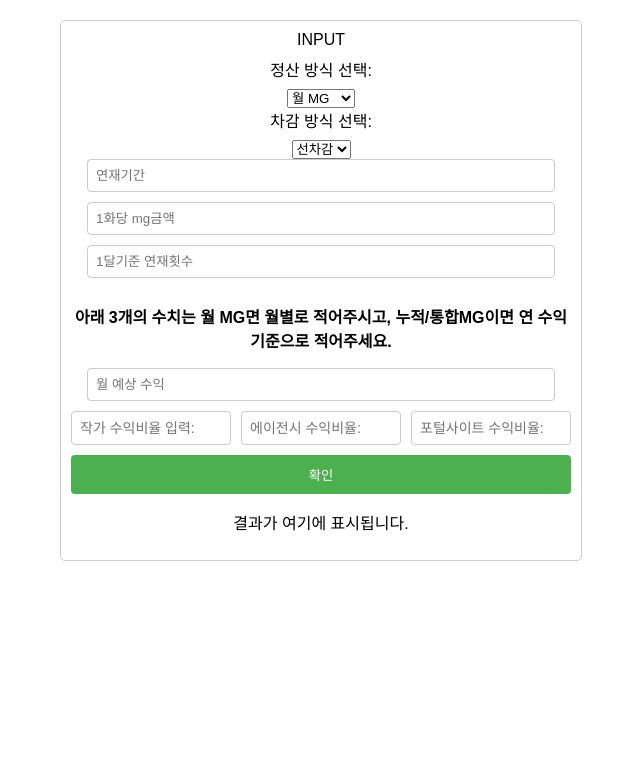
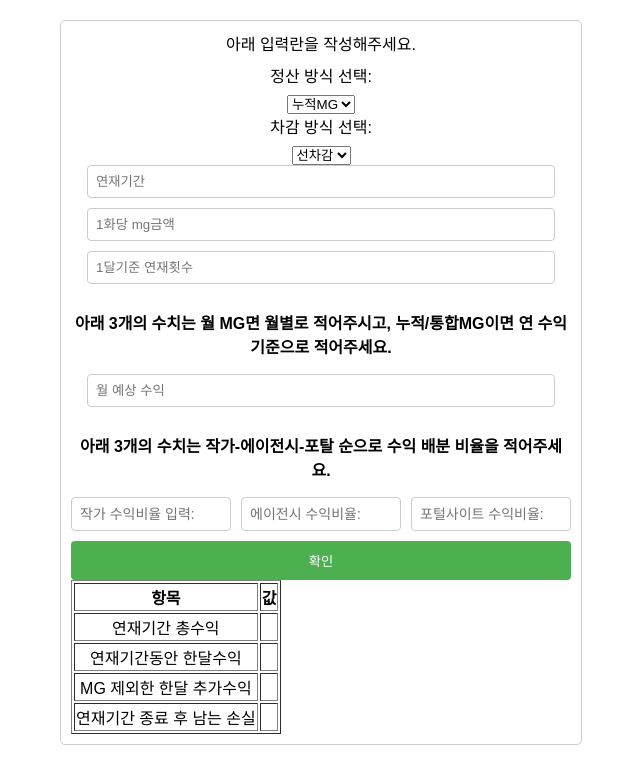
Before and after one commit to artemisfawl12/djangoProj, a Django app: page / in a window 1280 px wide. Shown: the part 86-851 px from the top of the page, without its empty margins (319-959 px from the left). Before the commit the page ends 647 px from the top, so only its background shows below. Run offline with Django 4.2, Linux system fonts and the light colour scheme.

Commit message:
표로 바꿈

```diff
--- a/templates/counter/form.html
+++ b/templates/counter/form.html
@@ -144,13 +144,12 @@
     <main>
         <form id="wholeform" method="POST">
             {% csrf_token %}
-            <label for="name">INPUT</label>
+            <label for="name">아래 입력란을 작성해주세요.</label>
 
             <label for="mg">정산 방식 선택:</label>
             <select id="mg" name="mg" required>
+                <option value="1">누적MG</option>
                 <option value="0">월 MG</option>
-                <option value="1">누적MG</option>
-                <option value="2">통합MG</option>
             </select>
             <label for="subtract">차감 방식 선택:</label>
             <select id="subtract" name="subtract" required>
@@ -164,6 +163,8 @@
 
             <input type="text" id="revenue_1" name="revenue_1" placeholder="월 예상 수익" required>
 
+            <p><strong> 아래 3개의 수치는 작가-에이전시-포탈 순으로 수익 배분 비율을 적어주세요. </strong> </p>
+
             <div style="display: flex; gap: 10px; align-items: center;">
                 <input type="text" id="rs_author" name="rs_author" placeholder="작가 수익비율 입력:" required style="padding: 8px; font-size: 14px; flex: 1;">
                 <input type="text" id="rs_company" name="rs_company" placeholder="에이전시 수익비율:" required style="padding: 8px; font-size: 14px; flex: 1;">
@@ -173,14 +174,33 @@
             <input type="hidden" name="csrfmiddlewaretoken" value="{{ csrf_token }}">
             <button id="submitbtn" type="submit" onclick="showLoading()">확인</button>
             <p id="loadtxt" class="hidden-text"><strong>mg만 가지고 받을 수 있는 돈은 딱히 제시하지 않겠습니다.</strong></p>
-            <div id="output">
-                <p>결과가 여기에 표시됩니다.</p>
-            </div>
+            <table id="resultTable" border="1">
+                <thead>
+                    <tr>
+                        <th>항목</th>
+                        <th>값</th>
+                    </tr>
+                </thead>
+                <tbody>
+                    <tr>
+                        <td>연재기간 총수익</td>
+                        <td id="value1"></td>
+                    </tr>
+                    <tr>
+                        <td>연재기간동안 한달수익</td>
+                        <td id="value2"></td>
+                    </tr>
+                    <tr>
+                        <td>MG 제외한 한달 추가수익</td>
+                        <td id="value3"></td>
+                    </tr>
+                    <tr>
+                        <td>연재기간 종료 후 남는 손실</td>
+                        <td id="value4"></td>
+                    </tr>
+                </tbody>
+            </table>
             <p id="loadtxt" class="hidden-text"><strong>예상 총수익은:</strong></p>
-            <div id="loss_total"></div>
-            <div id="surplus_month"></div>
-            <div id="income_total"></div>
-            <div id="income_month"></div>
             <p id="loadtxt" class="hidden-text">위는 mg 달성 못했을때 빠지는 돈까지 뺀겁니다.</p>
             <p id="loadtxt" class="hidden-text"><strong>mg와 비교했을때 월별 흑자/적자는 아래와 같습니다.</strong></p>
 
@@ -243,13 +263,10 @@
                     },
                     success: function(response) {
 
-                        $('#output').html(`
-                            <p>연재기간 총수익: ${response.income_total}</p>
-                            <p>월수익: ${response.income_month}</p>
-                            <p>흑자: ${response.surplus_month}</p>
-                            <p>총loss: ${response.loss_total}</p>
-                        `);
-                        // 결과 출력
+                        $('#value1').text(response.income_total);
+                        $('#value2').text(response.income_month);
+                        $('#value3').text(response.surplus_month);
+                        $('#value4').text(response.loss_total);
 
                     },
                     error: function(xhr, status, error) {
```
